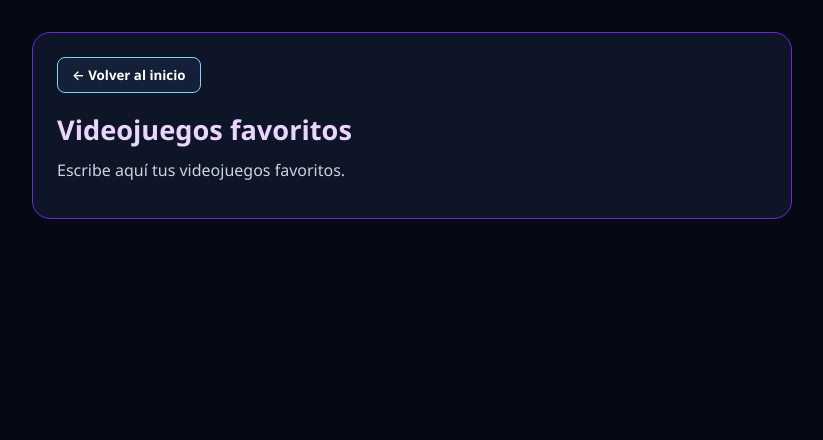
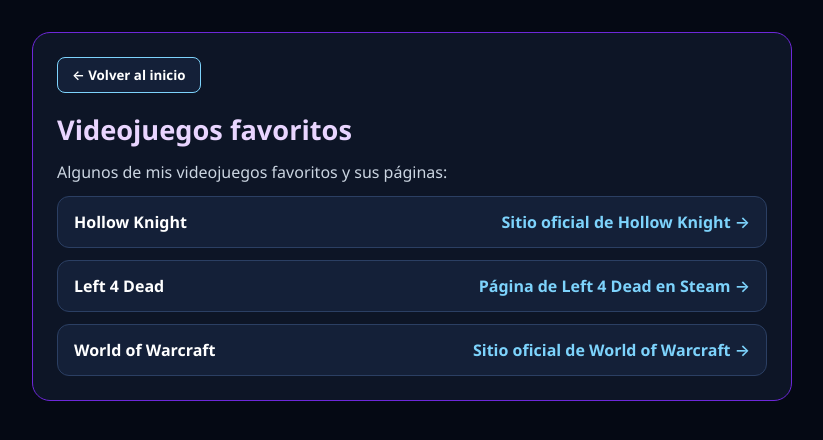
Before and after one commit to luzgabriela1889/Luzgabrielamamaniramos, a plain HTML site: page index.html in a window 1280 px wide. Both pictures are taken after a click on the button "05. Videojuegos favoritos". Shown: the whole page, without its empty margins (228-1051 px from the left). Drawn offline with Linux system fonts and the light colour scheme.

Commit message:
Update index.html

```diff
--- a/index.html
+++ b/index.html
@@ -120,7 +120,7 @@
     .contenido-pestana h2 {
       font-size: 1.7rem;
       color: #e9d5ff;
-      margin-bottom: 10px;
+      margin-bottom: 12px;
     }
 
     .contenido-pestana p {
@@ -131,6 +131,41 @@
 
     .contenido-pestana a {
       color: #7dd3fc;
+    }
+
+    .lista-juegos {
+      list-style: none;
+      display: flex;
+      flex-direction: column;
+      gap: 12px;
+      margin-top: 8px;
+    }
+
+    .lista-juegos li {
+      background: #142038;
+      border: 1px solid #2b3f63;
+      border-radius: 12px;
+      padding: 14px 16px;
+      display: flex;
+      justify-content: space-between;
+      align-items: center;
+      gap: 12px;
+      flex-wrap: wrap;
+    }
+
+    .lista-juegos strong {
+      color: #ffffff;
+      font-size: 1rem;
+    }
+
+    .lista-juegos a {
+      color: #7dd3fc;
+      font-weight: 600;
+      text-decoration: none;
+    }
+
+    .lista-juegos a:hover {
+      text-decoration: underline;
     }
 
     .oculto {
@@ -199,7 +234,21 @@
 
     <div id="pestana-videojuegos" class="contenido-pestana">
       <h2>Videojuegos favoritos</h2>
-      <p>Escribe aquí tus videojuegos favoritos.</p>
+      <p>Algunos de mis videojuegos favoritos y sus páginas:</p>
+      <ul class="lista-juegos">
+        <li>
+          <strong>Hollow Knight</strong>
+          <a href="https://www.hollowknight.com/" target="_blank" rel="noopener noreferrer">Sitio oficial de Hollow Knight →</a>
+        </li>
+        <li>
+          <strong>Left 4 Dead</strong>
+          <a href="https://store.steampowered.com/app/500/Left_4_Dead/" target="_blank" rel="noopener noreferrer">Página de Left 4 Dead en Steam →</a>
+        </li>
+        <li>
+          <strong>World of Warcraft</strong>
+          <a href="https://worldofwarcraft.blizzard.com/" target="_blank" rel="noopener noreferrer">Sitio oficial de World of Warcraft →</a>
+        </li>
+      </ul>
     </div>
 
     <div id="pestana-vida-academica" class="contenido-pestana">
```
